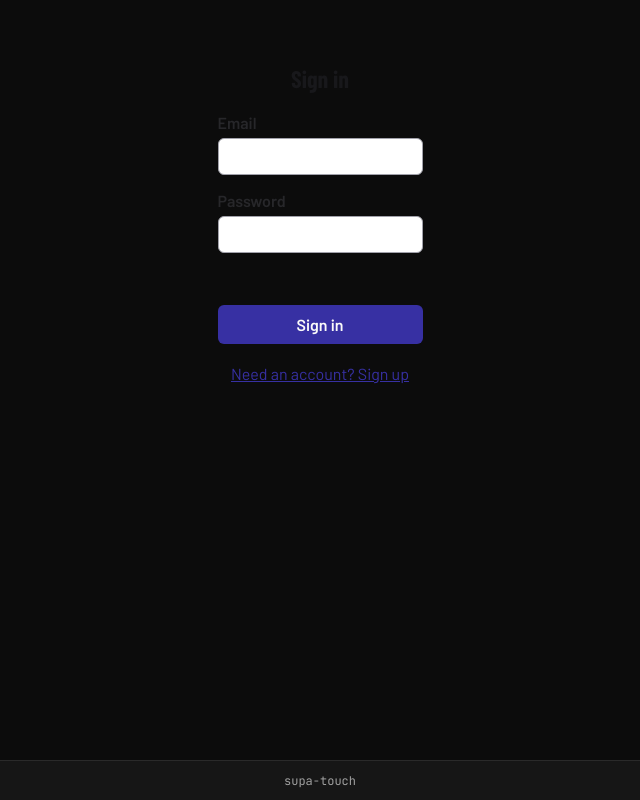
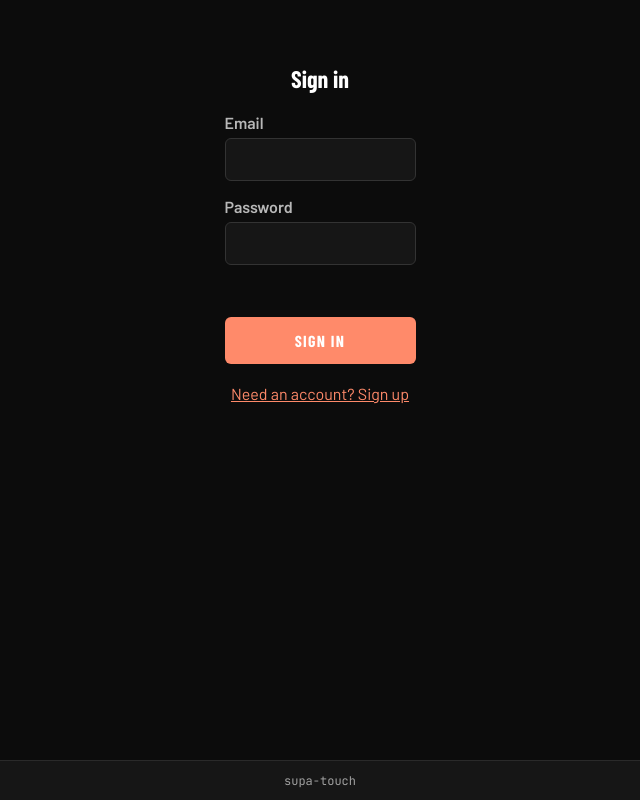
Before and after one commit to SamScholefield/supa-touch, an Angular app: page /login in a window 1280 px wide. Shown: the whole page, without its empty margins (320-960 px from the left). Built offline with nearby package versions, Linux system fonts and the light colour scheme; a web font is replaced by a local one.

Commit message:
refactor(ui): replace hardcoded colors with design tokens

```diff
--- a/src/app/features/confirm-email/confirm-email.scss
+++ b/src/app/features/confirm-email/confirm-email.scss
@@ -6,56 +6,60 @@
 
 h1 {
   margin-top: 0;
-  color: #18181b;
+  color: var(--text);
 }
 
 p {
-  color: #3f3f46;
+  color: var(--muted2);
   line-height: 1.5;
 }
 
 strong {
-  color: #18181b;
+  color: var(--text);
 }
 
 .resend {
-  font: inherit;
-  font-weight: 600;
-  color: #fafafa;
-  background: #3730a3;
+  font-family: var(--font-display);
+  font-size: var(--fs-body);
+  font-weight: 700;
+  text-transform: uppercase;
+  letter-spacing: 0.08em;
+  color: #fff;
+  background: var(--accent);
   border: 0;
-  border-radius: 0.375rem;
-  padding: 0.625rem 1.25rem;
+  border-radius: var(--radius-card);
+  padding: 0.75rem 1.25rem;
   cursor: pointer;
+  transition: opacity 0.15s;
 }
 
 .resend:hover:not(:disabled),
 .resend:focus-visible {
-  background: #312e81;
+  opacity: 0.85;
 }
 
 .resend:disabled {
-  opacity: 0.6;
-  cursor: progress;
+  opacity: 0.4;
+  cursor: not-allowed;
 }
 
 .status {
   min-height: 1.25rem;
-  font-size: 0.875rem;
-  color: #166534;
+  font-family: var(--font-mono);
+  font-size: var(--fs-label);
+  color: var(--win);
 }
 
 .status.error {
-  color: #b91c1c;
+  color: var(--accent);
 }
 
 .back {
   display: inline-block;
   margin-top: 1rem;
-  color: #3730a3;
+  color: var(--accent);
 }
 
-.back:hover,
-.back:focus-visible {
-  color: #312e81;
+.back:hover {
+  opacity: 0.85;
 }
--- a/src/app/features/login/login.scss
+++ b/src/app/features/login/login.scss
@@ -5,8 +5,8 @@
 
 h1 {
   margin-top: 0;
-  color: #18181b;
   text-align: center;
+  color: var(--text);
 }
 
 form {
@@ -23,68 +23,77 @@ form {
 
 label {
   font-weight: 600;
-  color: #27272a;
+  color: var(--muted2);
 }
 
 input {
-  font: inherit;
-  padding: 0.5rem 0.625rem;
-  border: 1px solid #a1a1aa;
-  border-radius: 0.375rem;
+  font-family: var(--font-body);
+  font-size: var(--fs-input);
+  padding: 0.75rem 0.875rem;
+  color: var(--text);
+  background: var(--surface);
+  border: 1px solid var(--line2);
+  border-radius: var(--radius-card);
+}
+
+input::placeholder {
+  color: var(--muted);
 }
 
 input:focus-visible {
-  outline: 2px solid #3730a3;
-  outline-offset: 1px;
+  outline: none;
+  border-color: var(--accent);
 }
 
 input[aria-invalid='true'] {
-  border-color: #b91c1c;
+  border-color: var(--accent);
 }
 
 .field-error {
   margin: 0;
-  color: #b91c1c;
-  font-size: 0.875rem;
+  color: var(--accent);
+  font-family: var(--font-mono);
+  font-size: var(--fs-label);
 }
 
 .form-message {
   margin: 0;
   min-height: 1.25rem;
-  font-size: 0.875rem;
-  color: #b91c1c;
-}
-
-.form-message.info {
-  color: #166534;
+  font-family: var(--font-mono);
+  font-size: var(--fs-label);
+  color: var(--accent);
 }
 
 .submit {
-  font: inherit;
-  font-weight: 600;
-  color: #fafafa;
-  background: #3730a3;
+  font-family: var(--font-display);
+  font-size: var(--fs-body);
+  font-weight: 700;
+  text-transform: uppercase;
+  letter-spacing: 0.08em;
+  color: #fff;
+  background: var(--accent);
   border: 0;
-  border-radius: 0.375rem;
-  padding: 0.625rem 1.25rem;
+  border-radius: var(--radius-card);
+  padding: 0.875rem;
   cursor: pointer;
+  transition: opacity 0.15s;
 }
 
 .submit:hover:not(:disabled),
 .submit:focus-visible {
-  background: #312e81;
+  opacity: 0.85;
 }
 
 .submit:disabled {
-  opacity: 0.6;
-  cursor: progress;
+  opacity: 0.4;
+  cursor: not-allowed;
 }
 
 .toggle {
   display: block;
   margin: 1rem auto 0;
   font: inherit;
-  color: #3730a3;
+  color: var(--accent);
   background: transparent;
   border: 0;
   padding: 0.25rem;
@@ -92,7 +101,6 @@ input[aria-invalid='true'] {
   text-decoration: underline;
 }
 
-.toggle:hover,
-.toggle:focus-visible {
-  color: #312e81;
+.toggle:hover {
+  opacity: 0.85;
 }
--- a/src/app/features/public-dashboard/public-dashboard.scss
+++ b/src/app/features/public-dashboard/public-dashboard.scss
@@ -1,13 +1,14 @@
 .dashboard {
   max-width: 48rem;
   margin-inline: auto;
+  padding: 1.5rem;
 }
 
 h1 {
   margin-top: 0;
-  color: #18181b;
+  color: var(--text);
 }
 
 p {
-  color: #3f3f46;
+  color: var(--muted2);
 }
```
